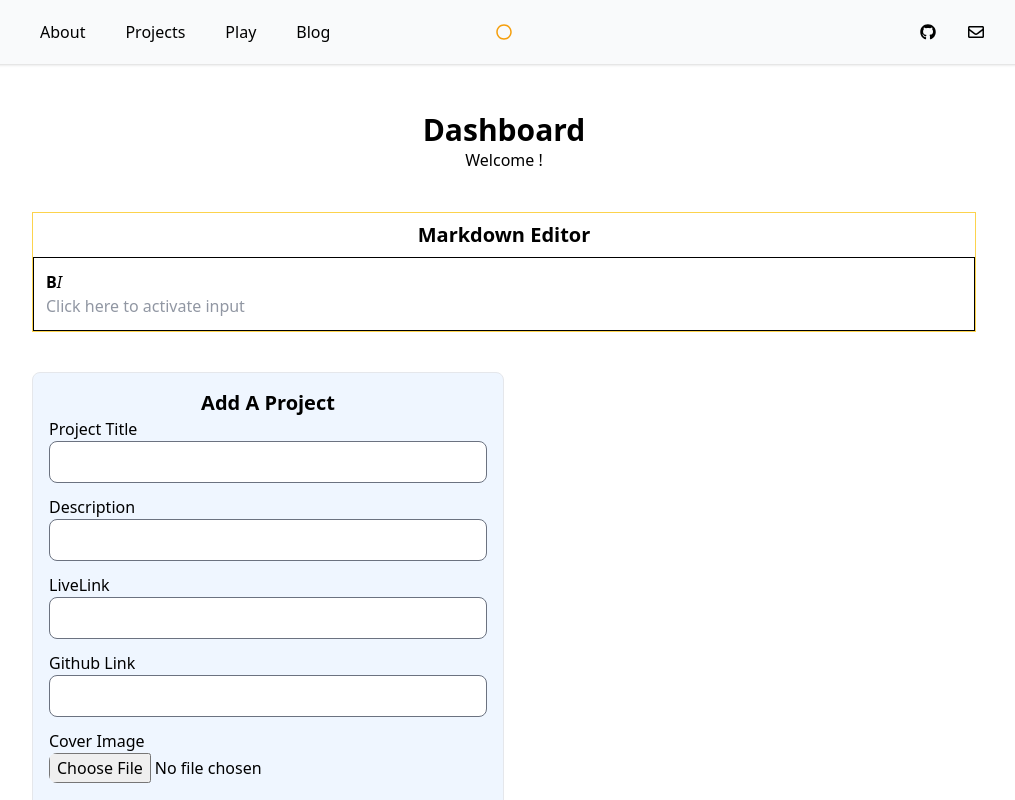
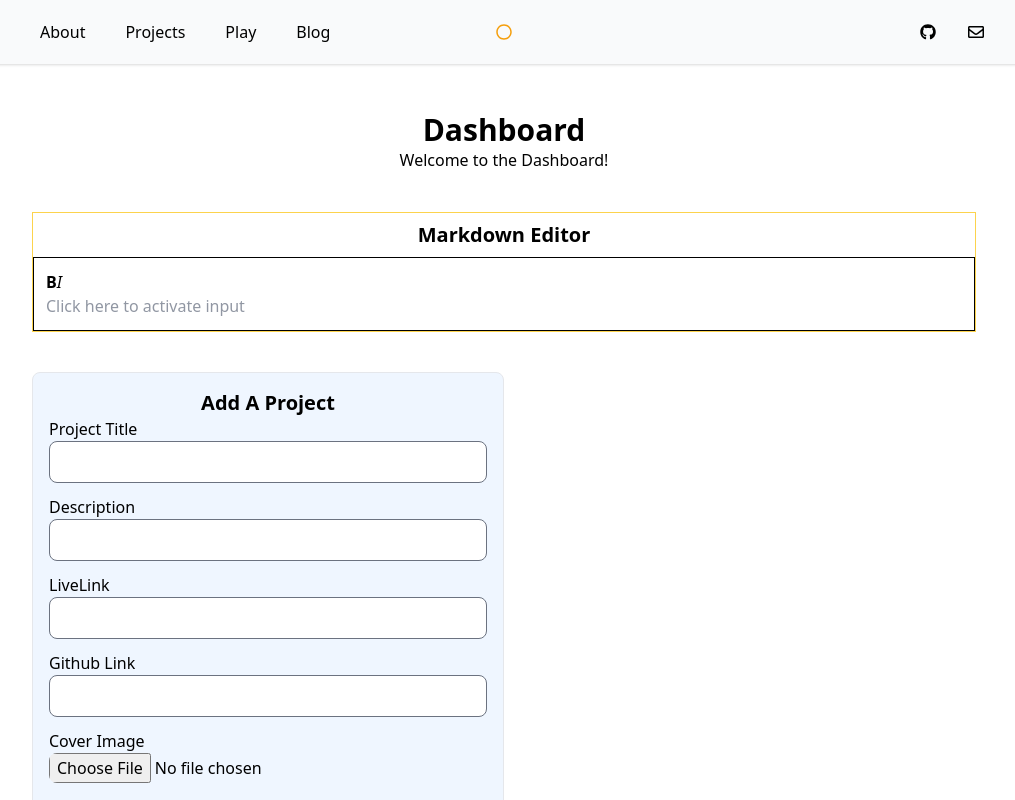
Before and after one commit to ogao9/personal-website-v1.0, a Next.js app: page /dashboard in a window 1280 px wide. Shown: the top 800 px of the page, without its empty margins (136-1151 px from the left). Built offline with nearby package versions, Linux system fonts and the light colour scheme; no server answers; what @tailwindcss/typography would draw is missing.

Commit message:
first deploy

```diff
--- a/components/ProjectCard.js
+++ b/components/ProjectCard.js
@@ -34,7 +34,7 @@ export default function ProjectCard({projectInfo}) {
                     <button className="py-2 mt-1 font-bold text-md">Read More</button>
                 </a>
                 <div>
-                    <a href={projectInfo.link} target="_blank">
+                    <a href={projectInfo.link} target="_blank" rel="noreferrer">
                         <button>
                             <FontAwesomeIcon
                                 icon={faExternalLinkAlt}
@@ -42,7 +42,7 @@ export default function ProjectCard({projectInfo}) {
                             />
                         </button>
                     </a>
-                    <a href={projectInfo.github} target="_blank">
+                    <a href={projectInfo.github} target="_blank" rel="noreferrer">
                         <button>
                             <FontAwesomeIcon icon={faGithub} className="w-6" />
                         </button>
--- a/components/TopNav.js
+++ b/components/TopNav.js
@@ -34,7 +34,7 @@ export default function TopNav() {
                 </div>
 
                 <div className="hidden md:flex flex-40 justify-end items-center">
-                    <a href="https://github.com/ogao9" target="_blank">
+                    <a href="https://github.com/ogao9" target="_blank" rel="noreferrer">
                         <FontAwesomeIcon icon={faGithub} className="w-5 mr-8 tooltip">
                             <p className="text-sm tooltiptext">My Gitub</p>
                         </FontAwesomeIcon>
@@ -80,7 +80,7 @@ function MobileNavDropdown(){
             <Link href="/blog">
                 <a>Blog</a>
             </Link>
-            <a href="https://github.com/ogao9" target="_blank">
+            <a href="https://github.com/ogao9" target="_blank" rel="noreferrer">
                 <FontAwesomeIcon icon={faGithub} className="w-5 inline"/> My Github
             </a>
             <Link href="/contact">
--- a/pages/dashboard.js
+++ b/pages/dashboard.js
@@ -2,16 +2,13 @@ import Meta from '../components/Meta'
 import Intro from '../components/Intro'
 import AddProjectForm from '../components/AddProjectForm'
 import MarkdownEditor from '../components/MarkdownEditor';
-import { useAuth } from '../lib/auth';
 
 export default function dashboard() {
-    const auth = useAuth();
-    console.log(auth.user)
 
     return (
         <>
             <Meta title="Dashboard | Oliver Gao" />
-            <Intro title="Dashboard" subtitle={`Welcome ${auth.user ? auth.user.name : ""}!`} />
+            <Intro title="Dashboard" subtitle={`Welcome to the Dashboard!`} />
             <MarkdownEditor/>
             <AddProjectForm/>
         </>
```
Also changed, not shown: 1 other file (tests, documents, lock files or other folders).
